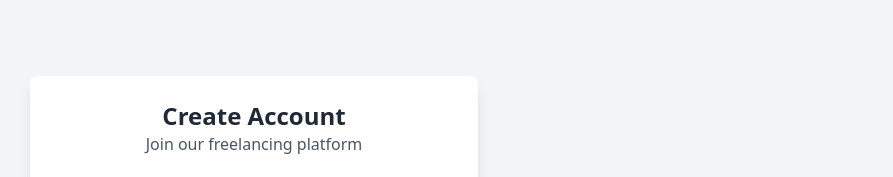
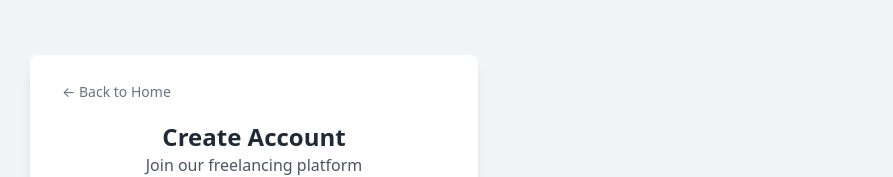
Before and after one commit to ShreeharshaNL/student-freelance-platform, a React (Vite) app in the folder frontend/: page /signup in a window 1280 px wide. Shown: the top 177 px of the page, without its empty margins (386-1279 px from the left). Built offline with nearby package versions, Linux system fonts and the light colour scheme; no server answers; a web font is replaced by a local one.

Commit message:
bth in signup

```diff
--- a/frontend/src/pages/Signup.jsx
+++ b/frontend/src/pages/Signup.jsx
@@ -59,6 +59,14 @@
     return (
         <div className="flex items-center justify-center min-h-screen bg-gray-100">
             <div className="px-8 py-6 mt-4 text-left bg-white shadow-lg rounded-lg w-full max-w-md">
+                <div className="mb-4">
+                    <button
+                        onClick={() => navigate("/")}
+                        className="text-sm text-gray-500 hover:text-indigo-600 transition-colors"
+                    >
+                        ← Back to Home
+                    </button>
+                </div>
                 <h3 className="text-2xl font-bold text-center">Create Account</h3>
                 <p className="text-center text-gray-600">Join our freelancing platform</p>
 
```
